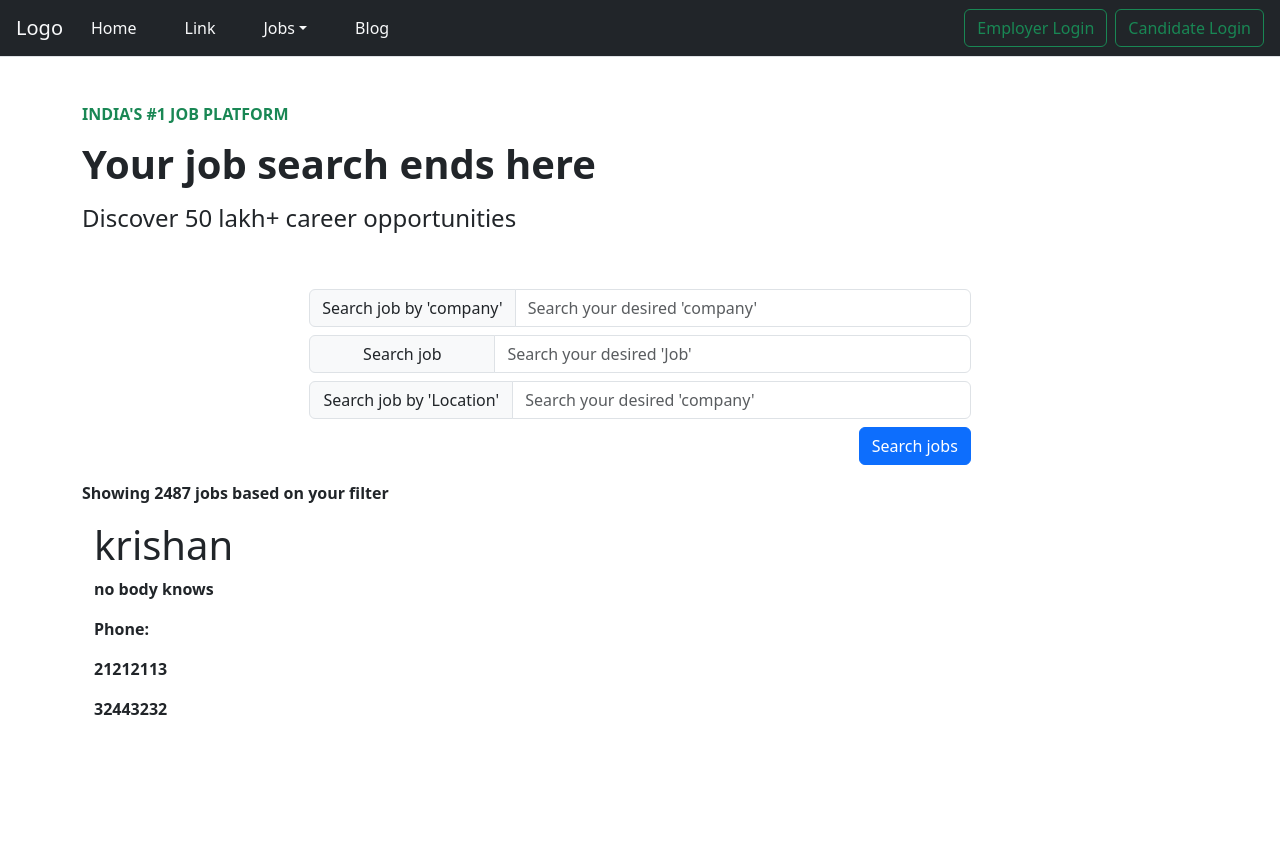
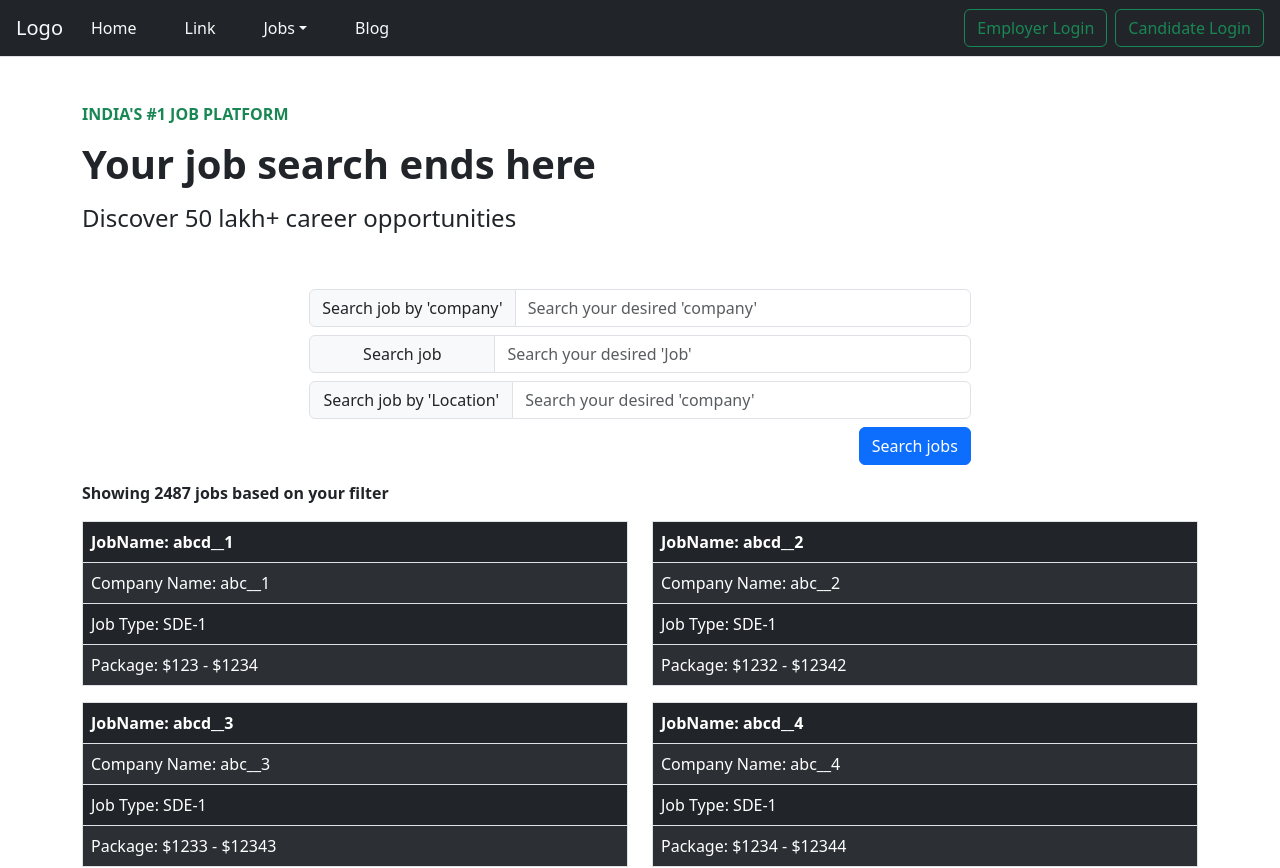
Before and after one commit to codinggita/Job_Bording, an Angular app: page / in a window 1280 px wide. Shown: the top 868 px of the page. Before the commit the page ends 800 px from the top, so only its background shows below. Built offline with nearby package versions, Linux system fonts and the light colour scheme.

Commit message:
add features to job-description

```diff
--- a/src/app/Job.ts
+++ b/src/app/Jobs.ts
@@ -1,4 +1,4 @@
-export class Job{
+export class Jobs{
     jobName:string;
     companyName:string;
     startPackage:string;
@@ -6,8 +6,8 @@ export class Job{
     jobType:string;
     active:boolean;
     constructor(){
+        this.companyName='';
         this.jobName='';
-        this.companyName='';
         this.startPackage='';
         this.endPackage='';
         this.jobType='';
--- a/src/app/app.module.ts
+++ b/src/app/app.module.ts
@@ -6,13 +6,15 @@ import { AppComponent } from './app.component';
 import { NavbarComponent } from './navbar/navbar.component';
 import { JobSearchComponent } from './job-search/job-search.component';
 import { JobDescriptionComponent } from './job-description/job-description.component';
+import { JobProfessionComponent } from './job-profession/job-profession.component';
 
 @NgModule({
   declarations: [
     AppComponent,
     NavbarComponent,
     JobSearchComponent,
-    JobDescriptionComponent
+    JobDescriptionComponent,
+    JobProfessionComponent
   ],
   imports: [
     BrowserModule,
--- a/src/app/job-description/job-description.component.html
+++ b/src/app/job-description/job-description.component.html
@@ -1,14 +1,26 @@
 <div class="container">
     <p class="fw-bold">Showing 2487 jobs based on your filter</p>
 
-    <div class="container fw-bold">
-        <h1>{{user.name}}</h1>
-        <h3>{{user.title}}</h3>
-        <p>{{user.address}}</p>
-        <div>
-            <p>Phone:</p>
-            <p *ngFor="let phoneNumber of user.phone">{{phoneNumber}}</p>
-
+    <a href="#" class="row text-decoration-none">
+        <div class="col-md-6" *ngFor="let jobVal of job, index as i">
+            <table class="table table-striped table-dark border">
+                <thead>
+                    <tr>
+                        <th>JobName: {{jobVal.jobName}}</th>
+                    </tr>
+                </thead>
+                <tbody>
+                    <tr>
+                        <td>Company Name: {{jobVal.companyName}}</td>
+                    </tr>
+                    <tr>
+                        <td>Job Type: {{jobVal.jobType}}</td>
+                    </tr>
+                    <tr>
+                        <td>Package: ${{jobVal.startPackage}} - ${{jobVal.endPackage}}</td>
+                    </tr>
+                </tbody>
+            </table>
         </div>
-    </div>
+    </a>
 </div>
--- a/src/app/job-description/job-description.component.ts
+++ b/src/app/job-description/job-description.component.ts
@@ -1,4 +1,5 @@
 import { Component, OnInit } from '@angular/core';
+import { Jobs } from '../Jobs'
 
 @Component({
   selector: 'app-job-description',
@@ -7,18 +8,56 @@ import { Component, OnInit } from '@angular/core';
 })
 export class JobDescriptionComponent implements OnInit{
 
-  user:any;
+  job:Jobs[];
 
   constructor(){
-    this.user={
-      name:"krishan",
-      tittle:"SDE-2",
-      address:"no body knows",
-      phone:[
-        '21212113',
-        '32443232'
-      ]
-    };
+    this.job=[{
+        companyName:'abc__1',
+        jobName:'abcd__1',
+        startPackage:'123',
+        endPackage:'1234',
+        jobType:'SDE-1',
+        active:true
+      },{
+        companyName:'abc__2',
+        jobName:'abcd__2',
+        startPackage:'1232',
+        endPackage:'12342',
+        jobType:'SDE-1',
+        active:true
+      },{
+        companyName:'abc__3',
+        jobName:'abcd__3',
+        startPackage:'1233',
+        endPackage:'12343',
+        jobType:'SDE-1',
+        active:true
+      },{
+        companyName:'abc__4',
+        jobName:'abcd__4',
+        startPackage:'1234',
+        endPackage:'12344',
+        jobType:'SDE-1',
+        active:true
+      },{
+        companyName:'abc__5',
+        jobName:'abcd__5',
+        startPackage:'1235',
+        endPackage:'12345',
+        jobType:'SDE-1',
+        active:true
+      }
+    ];
+
+    // this.user={
+    //   name:"krishan",
+    //   tittle:"SDE-2",
+    //   address:"no body knows",
+    //   phone:[
+    //     '21212113',
+    //     '32443232'
+    //   ]
+    // };
   }
 
   ngOnInit(){ }
--- /dev/null
+++ b/src/app/job-profession/job-profession.component.html
@@ -0,0 +1 @@
+<p>job-profession works!</p>
```
Also changed, not shown: src/app/job-profession/job-profession.component.ts (added, +10 -0 lines), src/app/job-profession/job-profession.component.css (added), 1 other file (tests, documents, lock files or other folders).
